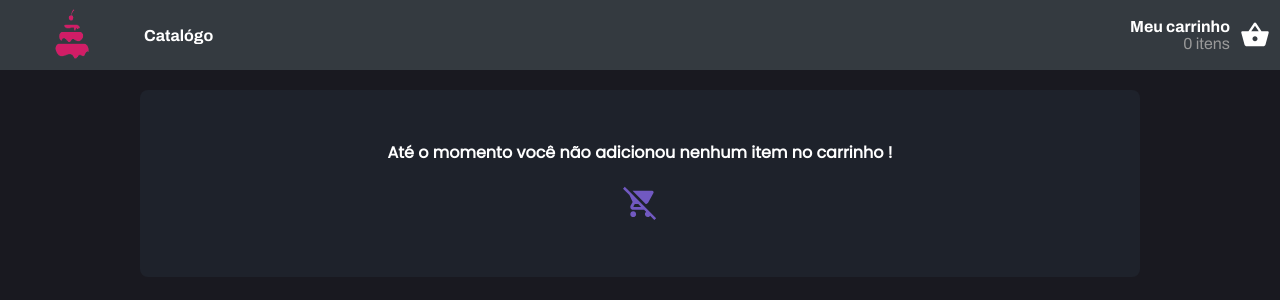
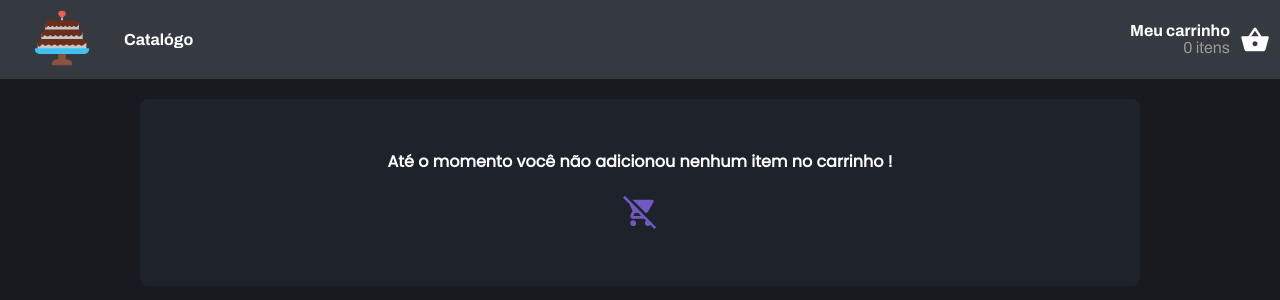
Before and after one commit to mauriani/Cakes, a React (Create React App) app: page /cart in a window 1280 px wide. Shown: the top 300 px of the page. Built offline with nearby package versions, Linux system fonts and the light colour scheme.

Commit message:
subindo alterações

```diff
--- a/src/components/Header/index.tsx
+++ b/src/components/Header/index.tsx
@@ -6,7 +6,7 @@ import { ICartState } from "../../store/modules/cart/types";
 
 import { MdShoppingBasket } from "react-icons/md";
 
-import logo from "../../assets/logo.png";
+import logo from "../../assets/logo.svg";
 
 import { Container, Cart } from "./styles";
 
--- a/src/components/Header/styles.tsx
+++ b/src/components/Header/styles.tsx
@@ -7,7 +7,7 @@ export const Container = styled.div`
   justify-content: space-between;
   align-items: center;
 
-  height: 70px;
+  height: 9%;
   background-color: var(--color-background-header);
 
   .div-link {
@@ -17,8 +17,8 @@ export const Container = styled.div`
     align-items: center;
 
     img {
-      height: 80px;
-      width: 80px;
+      height: 60px;
+      width: 60px;
     }
 
     a {
--- a/src/pages/Cart/Cart.tsx
+++ b/src/pages/Cart/Cart.tsx
@@ -36,12 +36,7 @@ const Cart: React.FC = () => {
     }, 0)
   );
 
-  let subTotal = cart.items.map((product) =>
-    formatPrice(product.product.price * product.quantity)
-  );
-
   const totalItems = cart.items.length >= 1;
-  console.log(totalItems);
 
   return (
     <>
@@ -64,7 +59,6 @@ const Cart: React.FC = () => {
                   <th>Produto</th>
                   <th>Preço</th>
                   <th>Quantidade</th>
-                  <th>Subtotal</th>
                 </tr>
               </thead>
               <tbody>
@@ -100,10 +94,6 @@ const Cart: React.FC = () => {
                     </td>
 
                     <td>
-                      <span></span>
-                    </td>
-
-                    <td>
                       <button
                         type="button"
                         onClick={() =>
```
Also changed, not shown: src/assets/logo.svg (added), 1 other file (tests, documents, lock files or other folders).
